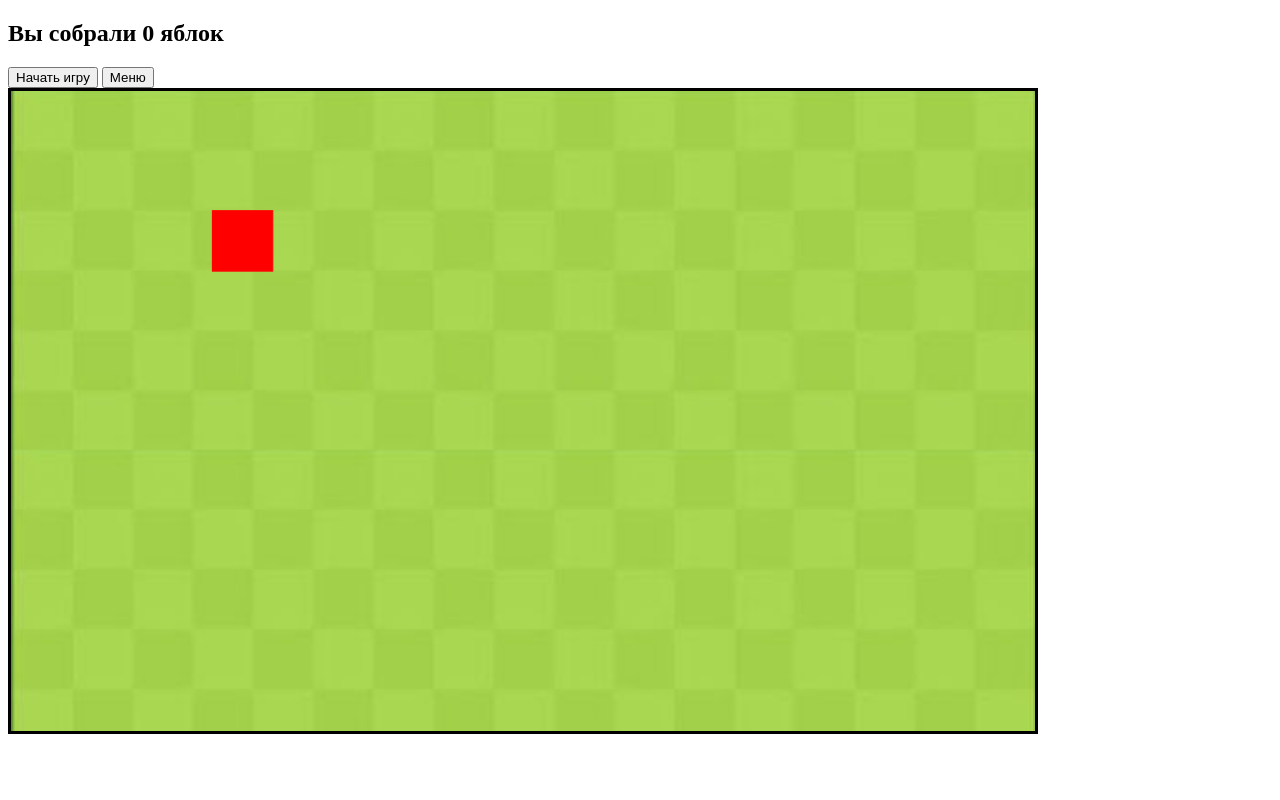
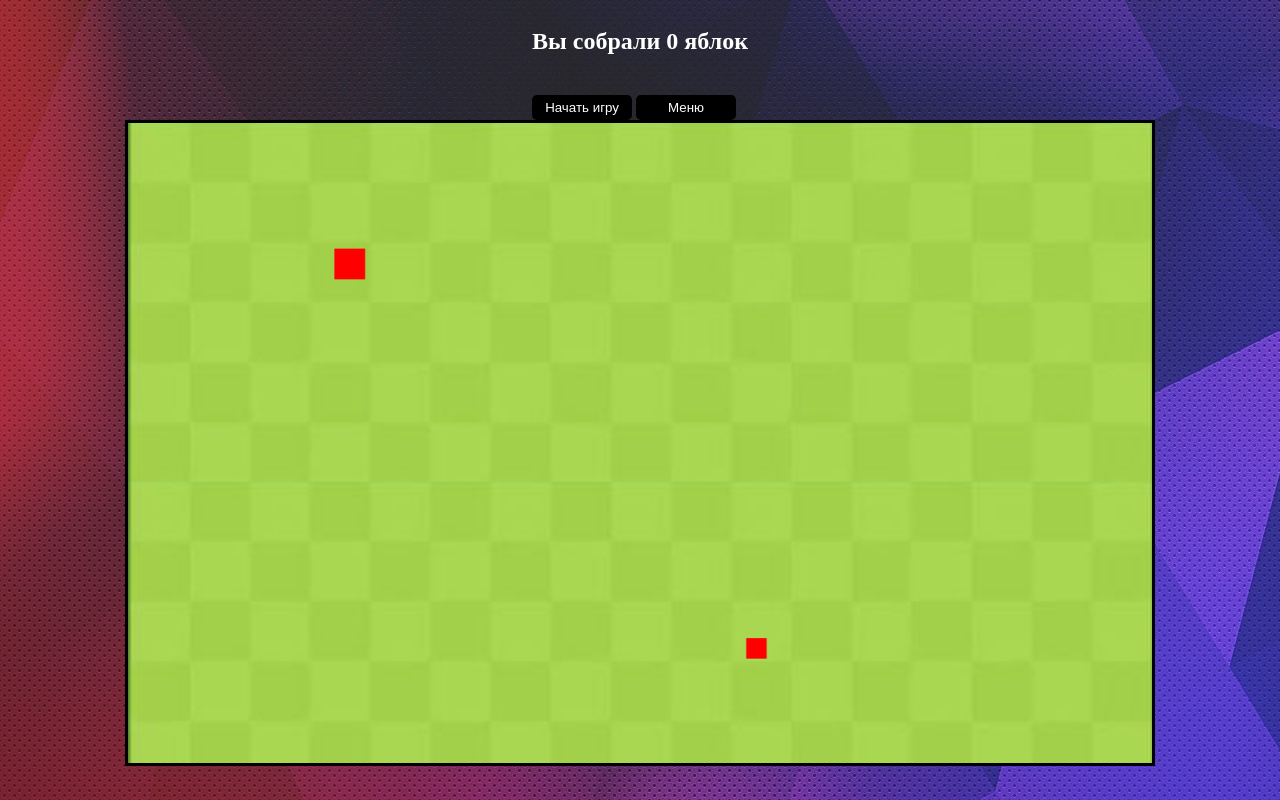
Before and after one commit to Cerega2011/snake, a website built with webpack: page game.html in a window 1280 px wide. Both pictures are taken after a click on the button "Начать игру". Built offline with nearby package versions, Linux system fonts and the light colour scheme.

Commit message:
Добавили звуки

```diff
--- a/css/game.css
+++ b/css/game.css
@@ -14,3 +14,30 @@
         height: 90vh;
     }
 }
+
+body {
+    background-image: url(/images/game-bg.jpg);
+
+}
+
+.block-1 {
+
+    display: flex;
+    flex-direction: column;
+    align-items: center;
+}
+
+.btn {
+    background-color: black;
+    color: white;
+    border: none;
+    height: 25px;
+    width: 100px;
+    border-radius: 5px;
+    cursor: pointer;
+    margin-top: 20px;
+}
+
+.score {
+    color: white;
+}
--- a/game.html
+++ b/game.html
@@ -13,8 +13,8 @@
     <div class="block-1">
         <div class="wrapper">
             <h2 class="score">Вы собрали 0 яблок</h2>
-            <button class="start">Начать игру</button>
-            <button>Меню</button>
+            <button class="btn start">Начать игру</button>
+            <button class="btn menu-button">Меню</button>
         </div>
         <canvas class="canvas"> </canvas>
     </div>
--- a/js/game.js
+++ b/js/game.js
@@ -5,7 +5,8 @@ let scoreText = document.querySelector(".score")
 let score = 0
 let x = 0 // Начальная позиция по оси X
 let y = 0 // Начальная позиция по оси Y
-let xSpeed = 7 // Скорость перемещения по оси X
+let baseSpeed = 7
+let xSpeed = baseSpeed // Скорость перемещения по оси X
 let ySpeed = 0 // Скорость перемещения по оси y
 let snakeSizeX = canvas.width * 0.02 // Размер змейки
 let snakeSizeY = snakeSizeX
@@ -16,12 +17,26 @@ let XsnakeSize = 40
 let tail = [] // Массив для хранения координат хвоста
 let gameInterval
 let game = document.querySelector('.block-1')
+let bonusMusic = new Audio("../sounds/bonus.mp3")
+let gameOverMusic = new Audio("../sounds/game-over.mp3")
+let menuButtonMusic = new Audio("../sounds/menu-button.mp3")
+let phoneMusic = new Audio("../sounds/phone.mp3")
+
+phoneMusic.loop = true
+
+phoneMusic.play()
+
 game.addEventListener('touchmove', myTouchMove); // слышатель на тачмув
 game.addEventListener('touchstart', myTouchStart)
 
 // Начальные координаты косания
 let startX = null
 let startY = null
+
+function upateSpeed() {
+    xSpeed = baseSpeed * (canvas.width / 800)
+    ySpeed = baseSpeed * (canvas.height / 600)
+}
 
 // Функция для обработки начала касания
 function myTouchStart(event) {
@@ -105,6 +120,7 @@ function move() {
         XsnakeSize += 50
         context.fillRect(tail, y, snakeSizeX, snakeSizeY)
         score++
+        bonusMusic.play()
         updateScoreText()
 
     }
@@ -117,20 +133,22 @@ function generateRandomApplePosition() {
     let maxY = canvas.height - appleSize - padding * 2
     appleY = Math.floor(Math.random() * maxY) + padding
     appleX = Math.floor(Math.random() * maxX) + padding
-
 }
 
 
 
 function endGame() {
+    gameOverMusic.play()
     clearInterval(gameInterval)
-    alert("Вы умерли, ваш счёт  " + score)
+    alert("Вы умерли, ваш счёт " + score)
     resetGame()
+
 }
 
 function resetGame() {
     score = 0
-    xSpeed = 7
+    baseSpeed = 7
+    xSpeed = baseSpeed
     ySpeed = 0
     x = 0
     y = 0
@@ -152,17 +170,17 @@ function updateScoreText() {
 function updateCanvasSize() {
     canvas.width = window.innerWidth
     canvas.height = window.innerHeight
-    snakeSizeX = canvas.width * 0.06
-    snakeSizeY = canvas.width * 0.06
-    appleSize = canvas.width * 0.06
+    snakeSizeX = canvas.width * 0.02
+    snakeSizeY = canvas.width * 0.02
+    appleSize = canvas.width * 0.03
     appleX = Math.floor(Math.random() * canvas.width)
     appleY = Math.floor(Math.random() * canvas.height)
+    upateSpeed()
     generateRandomApplePosition()
-
 }
 
 context.fillStyle = "green"
-context.fillRect(x, y, snakeSizeX, snakeSizeY)
+// context.fillRect(x, y, snakeSizeX, snakeSizeY)
 
 // Функция для перемещения змейки в зависимости от нажатых клавиш
 function moveSnake(event) {
@@ -191,15 +209,32 @@ function moveSnake(event) {
 function startGame() {
     updateCanvasSize()
     generateRandomApplePosition()
-
     gameInterval = setInterval(move, 40)
+    upateSpeed()
 }
 
-window.addEventListener("resize", updateCanvasSize)
+window.addEventListener("resize", function () {
+    updateCanvasSize()
+    generateRandomApplePosition()
+    upateSpeed()
+    gameInterval = setInterval(move, 40)
+})
 
 document.addEventListener("keydown", moveSnake)
 
 startGameButton.addEventListener("click", function () {
     resetGame()
     startGame()
+    menuButtonMusic.play()
 })
+
+document.addEventListener("DOMContentLoaded", function () {
+    let menuButton = document.querySelector('.menu-button')
+    menuButton.addEventListener('click', function () {
+        menuButtonMusic.play()
+        setTimeout(function () {
+            window.location.href = "../index.html"
+        }, 350)
+
+    })
+})
--- a/js/menu.js
+++ b/js/menu.js
@@ -4,3 +4,10 @@ document.addEventListener("DOMContentLoaded", function () {
         window.location.href = "../game.html"
     })
 })
+
+document.addEventListener("DOMContentLoaded", function () {
+    let settingsButton = document.querySelector('.btn-options')
+    settingsButton.addEventListener('click', function () {
+        window.location.href = "../settings.html"
+    })
+})
```
Also changed, not shown: js/settings.js (added, +9 -0 lines), settings.html (added, +21 -0 lines), css/settings.css (added), dist/css/game.css, dist/css/settings.css (added), dist/game.bundle.js, dist/game.html, dist/images/game-bg.jpg (added), dist/menu.bundle.js, images/game-bg.jpg (added), 5 other files.
